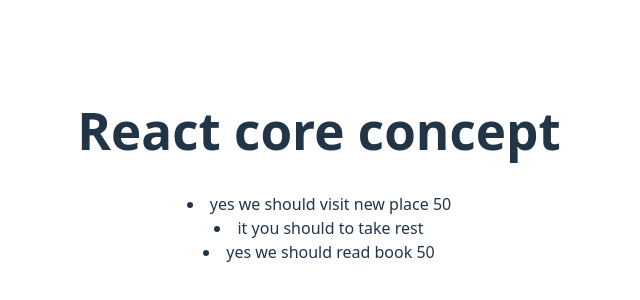
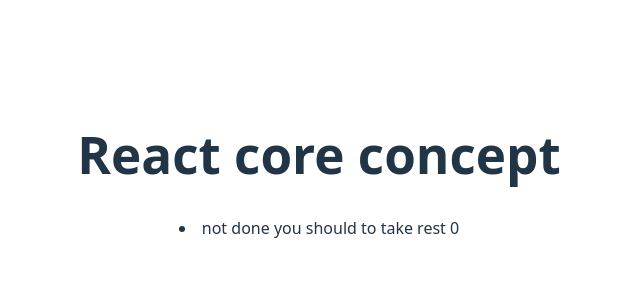
Before and after one commit to sohagroy7223/React-core-concept, a React (Vite) app in the folder explore-core-react/: page / in a window 1280 px wide. Shown: the part 234-534 px from the top of the page, without its empty margins (321-961 px from the left). Built offline with nearby package versions, Linux system fonts and the light colour scheme.

Commit message:
adad some conditional rendering

```diff
--- a/explore-core-react/src/todo.jsx
+++ b/explore-core-react/src/todo.jsx
@@ -31,6 +31,19 @@
 // conditional rendering option 3: ternary
 // condition? if true: false
 
+// export default function ToDo({hay, status, time=0}){
+//     return status?<li> done: {hay} {time}</li>: <li>not done: {hay} </li>
+// }
+
+// conditional rendering option 4: ternary //if condition true so, show it &&.
+
+// export default function ToDo({hay, status, time=0}){
+//     return status && <li>done {hay} {time}</li>
+// }
+
+
+// conditional rendering option 4: ternary //if condition false so, show it ||.
+
 export default function ToDo({hay, status, time=0}){
-    return status?<li> yes {hay} {time}</li>: <li>it {hay} </li>
+    return status || <li>not done {hay} {time}</li>
 }
```
